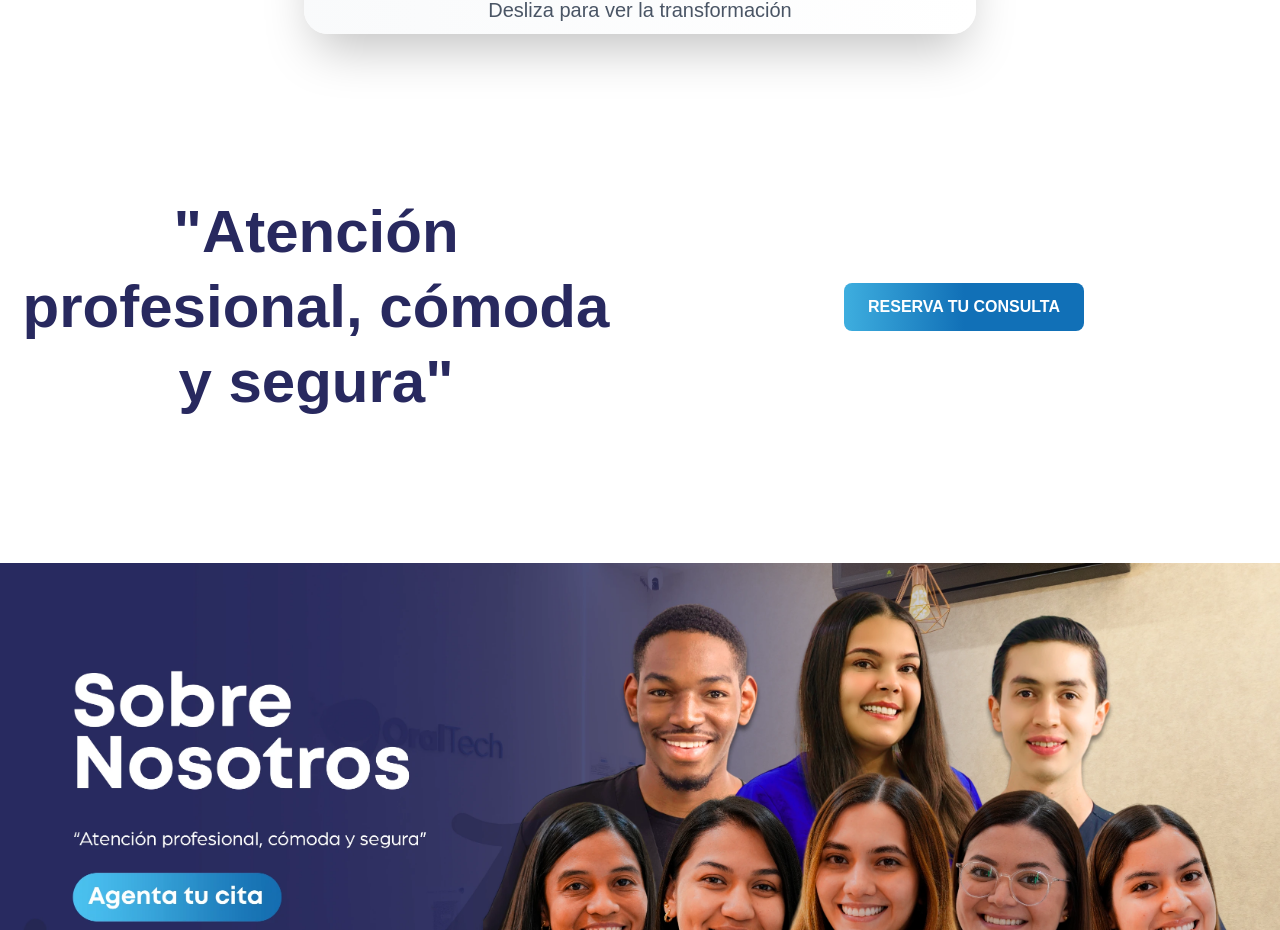
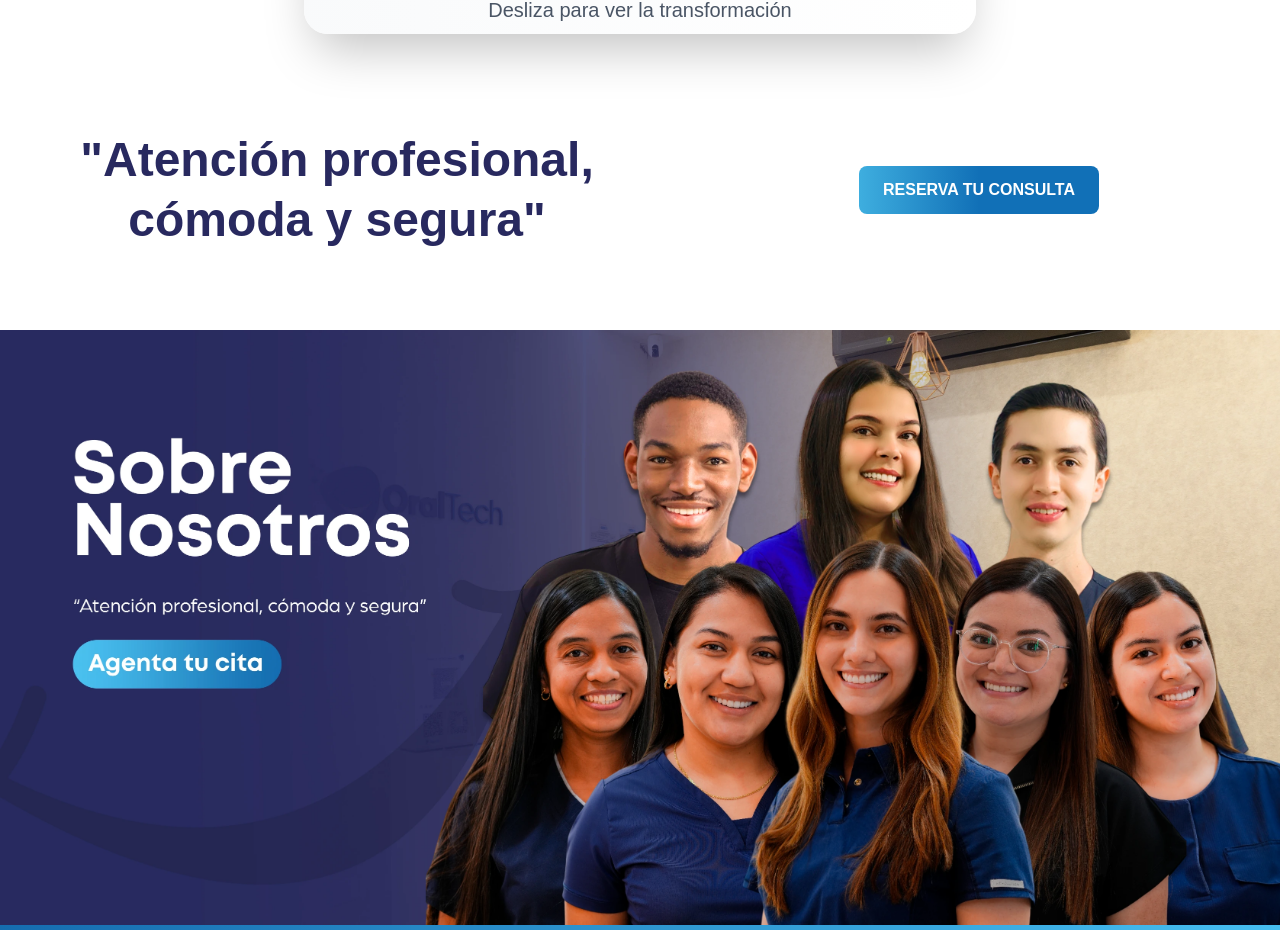
Before and after one commit to angelluna03030/ORALTECH2.0.0, a Next.js app: page / in a window 1280 px wide. Shown: the part 2897-3827 px from the top of the page. Built offline with nearby package versions, Linux system fonts and the light colour scheme.

Commit message:
centrando el texto y el boton de la parte de tranformacion

```diff
--- a/src/app/page.tsx
+++ b/src/app/page.tsx
@@ -33,28 +33,27 @@ export default function Home() {
 
       <hr className="bg-[#3CADBD] w-full absolute h-4 border-none z-10" />
       <Transformacionsetion />
-      <div className="w-full  px-4  lg:py-16">
-        <div className="container mx-auto max-w-7xl">
+
+
           {/* Layout responsivo usando Grid */}
-          <div className="grid grid-cols-1 lg:grid-cols-2 gap-8 lg:gap-12 items-center">
+ <div className="grid grid-cols-1 sm:pl-10 pr-1 lg:grid-cols-2 gap-8 w-full lg:gap-12 items-center justify-center text-center ">
   {/* Sección del texto */}
-            <div className="text-center">
-              <h1 className="text-[#28295F] text-3xl sm:text-4xl lg:text-5xl xl:text-6xl font-bold leading-tight">
+  <div className="text-center w-full lg:w-auto ">
+    <h1 className="text-[#28295F] text-2xl sm:text-3xl lg:text-4xl xl:text-5xl font-bold leading-tight">
       &quot;Atención profesional, cómoda y segura&quot;
     </h1>
   </div>
 
   {/* Sección del botón */}
-            <div className="flex justify-center">
+  <div className=" justify-center">
     <Botones
       text="RESERVA TU CONSULTA"
       url="/AGENDA TU CITA"
-                className="w-full sm:w-auto text-sm sm:text-base"
+      className="w-full sm:w-auto text-sm sm:text-base max-w-xs"
     />
   </div>
 </div>
-        </div>
-      </div>
+
       <section className="flex flex-col items-center justify-center ">
         <Image
           src={Banner}
```
Also changed, not shown: src/assets/webp/4-1.webp (added), 1 other file (tests, documents, lock files or other folders). Lines whose indentation alone changed are shown as unchanged.
